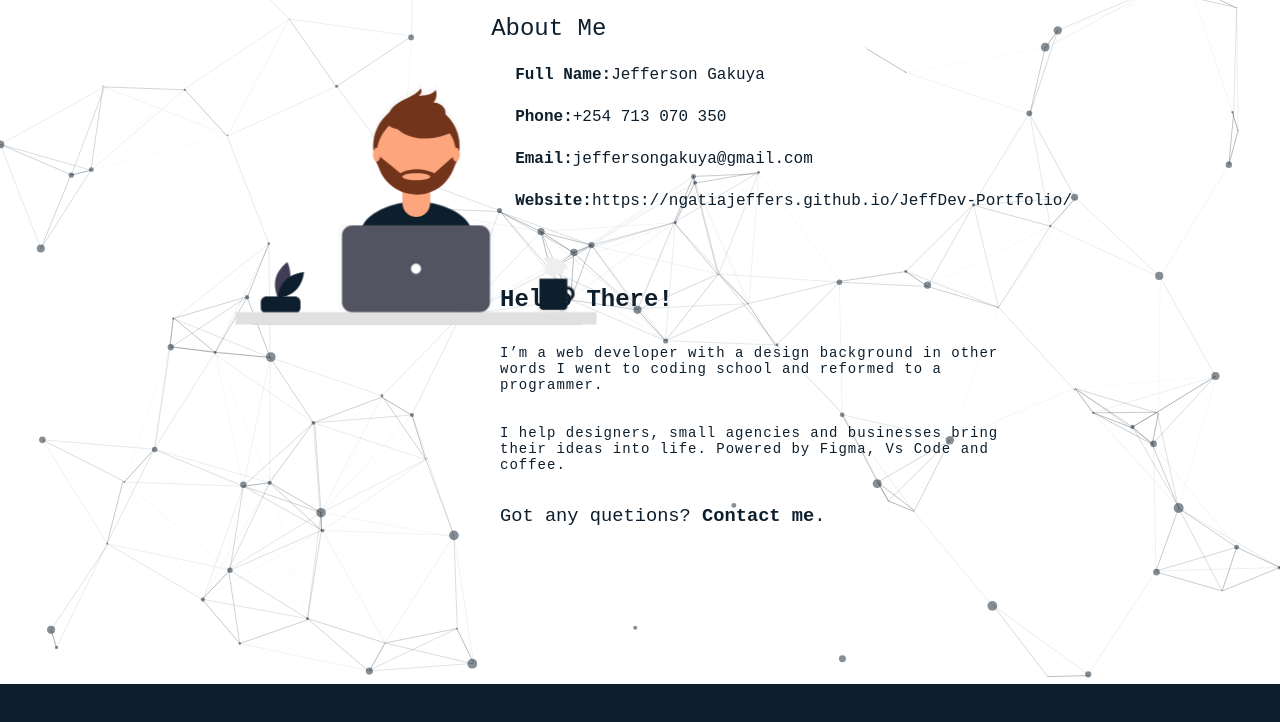
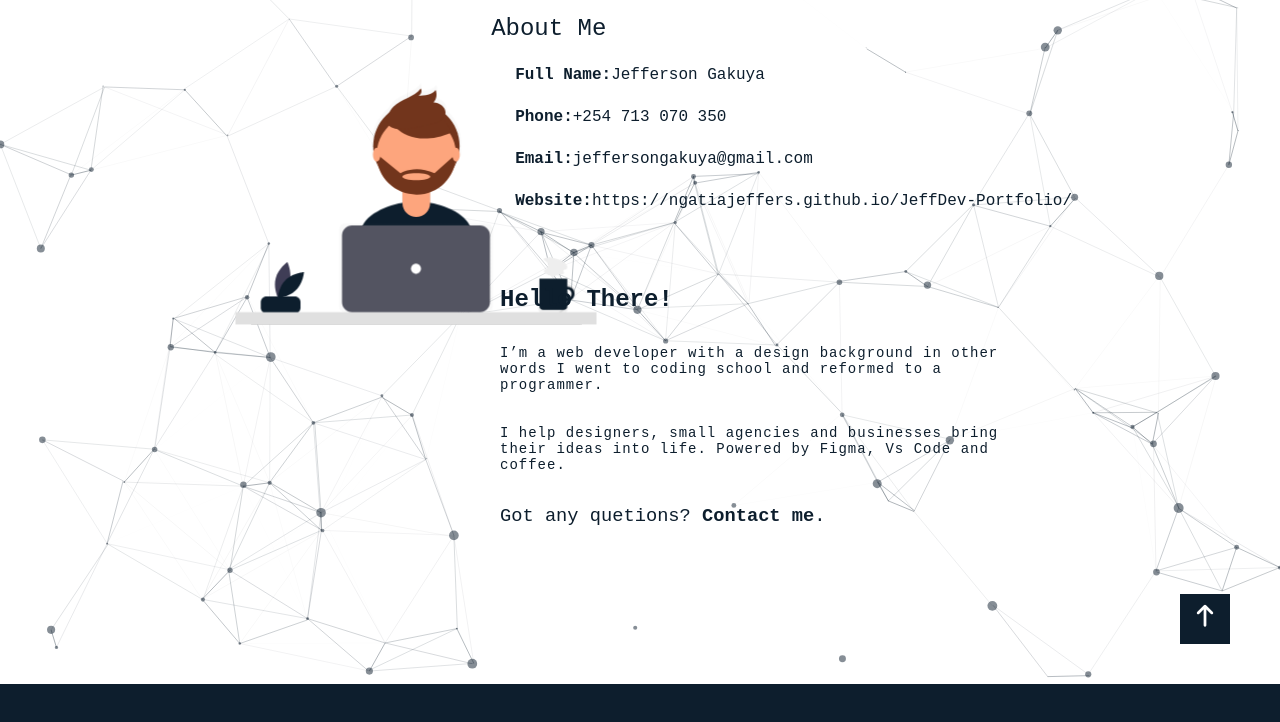
Before and after one commit to NgatiaJeffers/JeffDev-Portfolio, a plain HTML site: page index.html in a window 1280 px wide. Shown: the part 116-838 px from the top of the page. Drawn offline with Linux system fonts and the light colour scheme.

Commit message:
pagebtn added

```diff
--- a/css/style.css
+++ b/css/style.css
@@ -8,6 +8,10 @@
     margin: 0;
     padding: 0;
     box-sizing: border-box;
+}
+
+html {
+    scroll-behavior: smooth;
 }
 
 body {
@@ -521,6 +525,20 @@ h1, h2, h3, h4, h5, h6, p, a {
     background-color: #b2cfe9;
 }
 
+.pageup {
+    position: fixed;
+    width: 50px;
+    height: 50px;
+    background: #0D1E2D;
+    bottom: 40px;
+    right: 50px;
+    text-decoration: none;
+    text-align: center;
+    line-height: 50px;
+    color: #fff;
+    font-size: 22px;
+}
+
 
 /* 😀😀😀😀HAPPY CODING!😀😀😀 */
 
--- a/index.html
+++ b/index.html
@@ -9,6 +9,9 @@
 
     <!-- Css Files -->
     <link rel="stylesheet" href="css/style.css">
+
+    <!-- Font Awesome -->
+    <link rel="stylesheet" href="https://pagecdn.io/lib/font-awesome/5.14.0/css/all.css">
 </head>
 <body>
     <!-- Hambarger NAvbar -->
@@ -259,6 +262,9 @@
 </div>
 
 
+<a class="pageup" href="#"><i class="fa fa-arrow-up" aria-hidden="true"></i></a>
+
+
 
 
 
```
